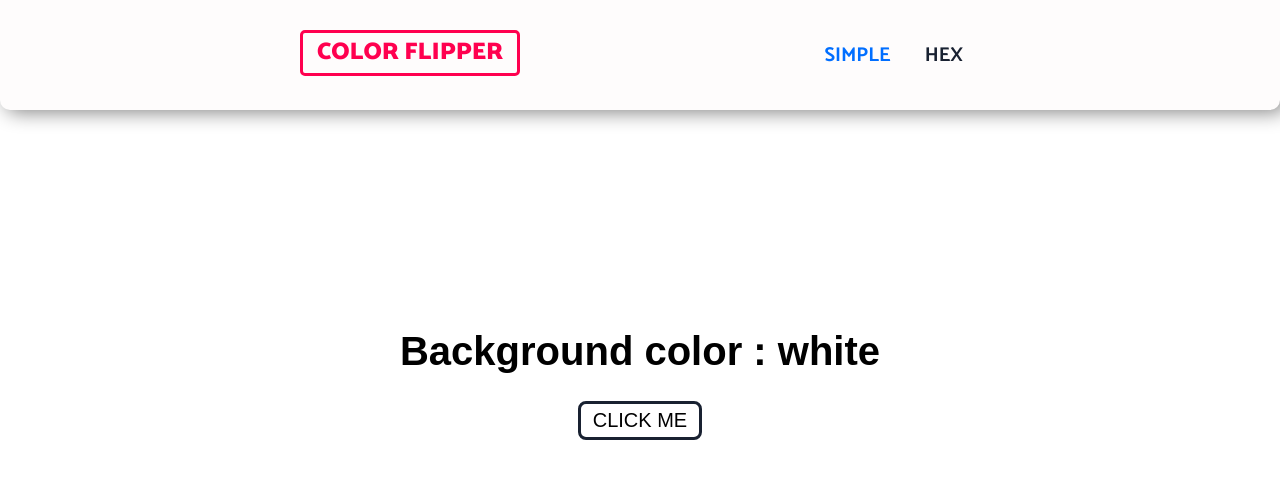
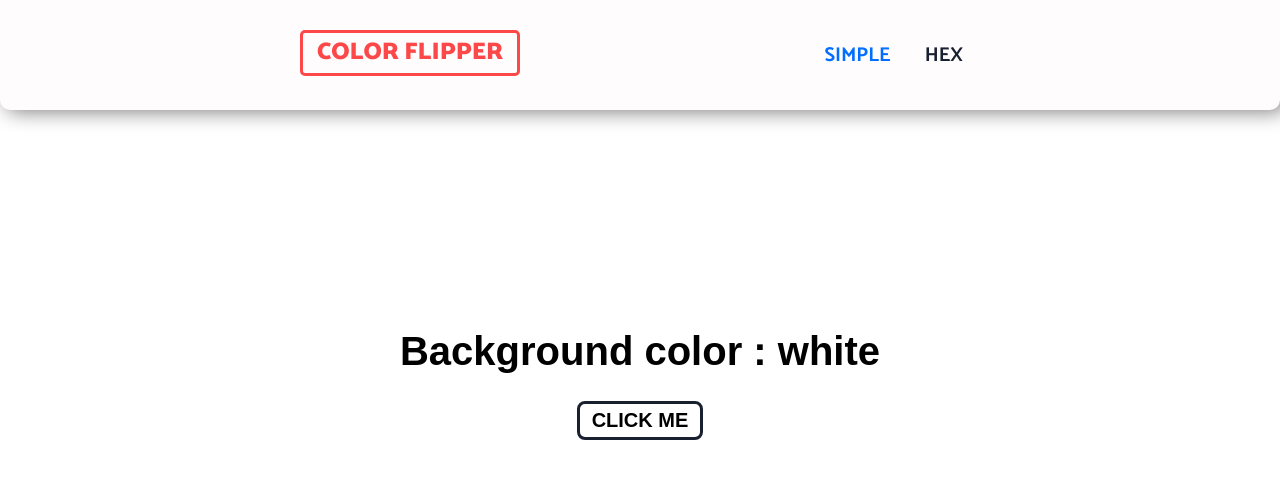
Before and after one commit to Gohan-18/RandomColorFlipper, a plain HTML site: page index.html in a window 1280 px wide. In both pictures the pointer is over the element "COLOR FLIPPER". Drawn offline with Linux system fonts and the light colour scheme.

Commit message:
color corrected

```diff
--- a/style.css
+++ b/style.css
@@ -79,8 +79,8 @@ header h4 {
 }
 
 header h4:hover {
-    color: #ff004f;
-    border: 3px solid #ff004f;;
+    color:  #fc4848;
+    border: 3px solid  #fc4848;
 }
 
 /*
@@ -108,7 +108,7 @@ nav ul li a::after{
     content: '';
     width: 0;
     height: 3px;
-    background: #ff004f;
+    background:  #fc4848;
     position: absolute;
     left: 0;
     bottom: -6px;
@@ -147,7 +147,7 @@ main  {
     font-family: Arial, Helvetica, sans-serif;
     font-size: 15px;
     text-transform: uppercase;
-    font-weight: 500;
+    font-weight: bold;
     border: 3px solid #192131;
     background: none;
     border-radius: 8px;
@@ -156,6 +156,10 @@ main  {
     transition: 0.5s;
 }
 
+.btn:hover {
+    color: #fc4848;
+    border: 3px solid #fc4848;
+}
 
 /* For bigger displays */
 
```
